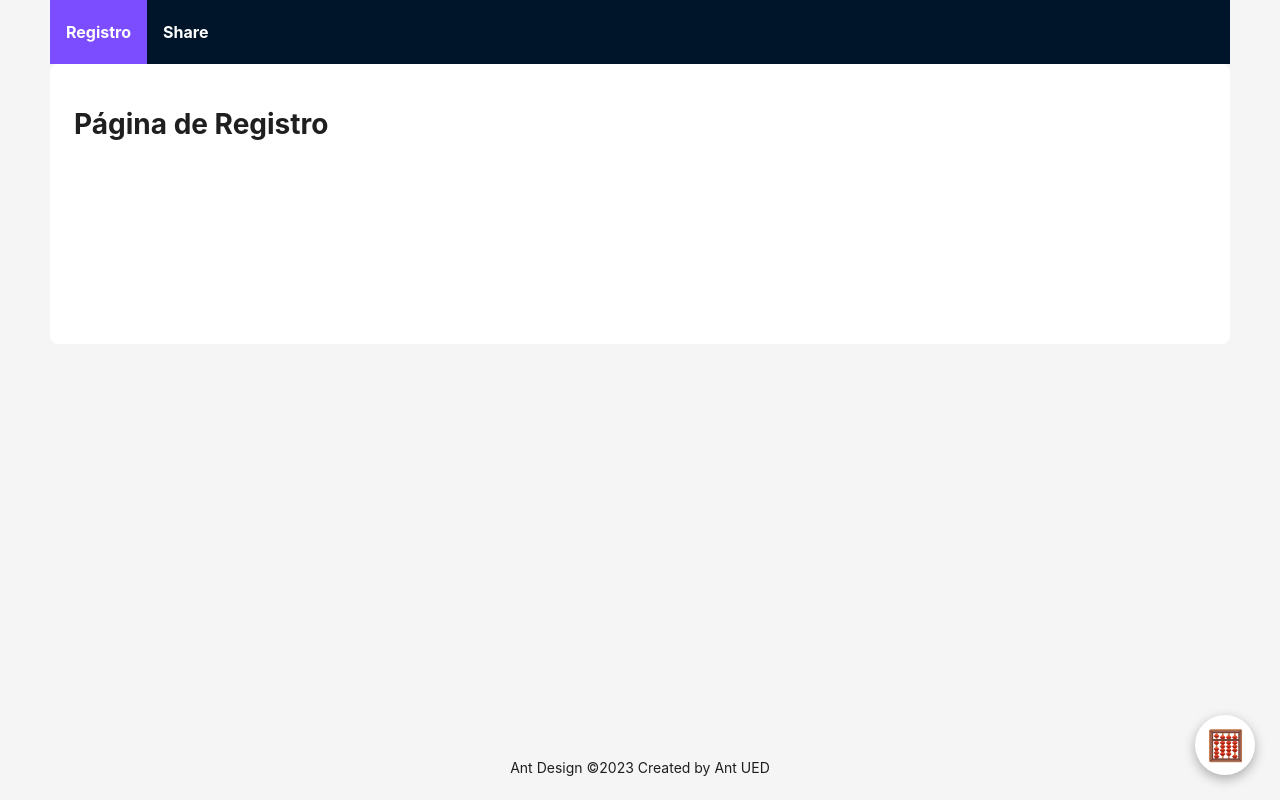
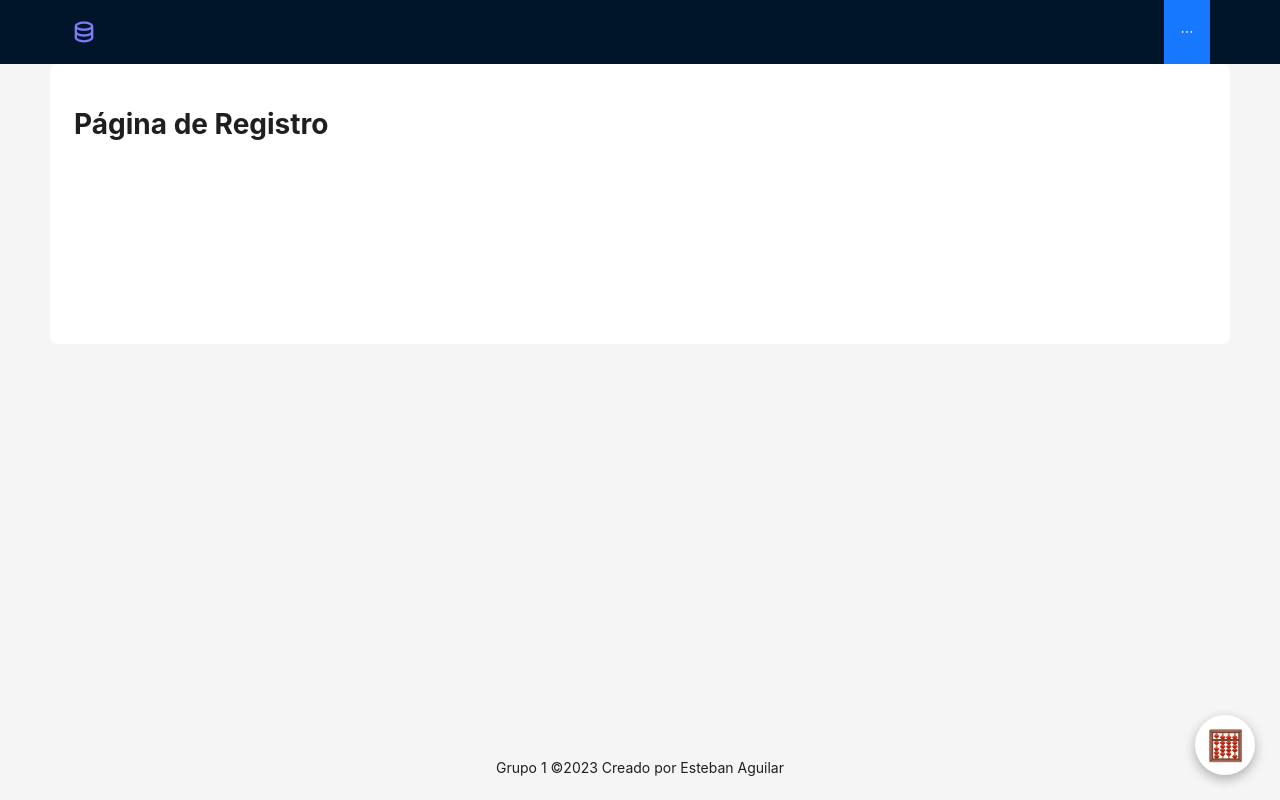
Before and after one commit to Diseno-Web-UIA/dotnet_frontend, a React (Create React App) app: page / in a window 1280 px wide. Built offline with nearby package versions, Linux system fonts and the light colour scheme.

Commit message:
logo y posicion menu

```diff
--- a/package.json
+++ b/package.json
@@ -11,6 +11,7 @@
     "mathjs": "^14.6.0",
     "react": "^19.1.1",
     "react-dom": "^19.1.1",
+    "react-icons": "^5.5.0",
     "react-router-dom": "^7.7.1",
     "react-scripts": "5.0.1",
     "react-transition-group": "^4.4.5",
--- a/src/App.css
+++ b/src/App.css
@@ -6,6 +6,9 @@
   --color-fondo-claro: #F7FAFC;
   --color-texto: #2D3748;
   --color-boton-claro: #FFFFFF;
+  --color-violeta: #787FF6;
+  --color-turquesa: #00d2ff;
+
 }
 
 body {
@@ -18,17 +21,6 @@ body {
 
 .App {
   text-align: center;
-}
-
-.App-logo {
-  height: 40vmin;
-  pointer-events: none;
-}
-
-@media (prefers-reduced-motion: no-preference) {
-  .App-logo {
-    animation: App-logo-spin infinite 20s linear;
-  }
 }
 
 .App-header {
--- a/src/App.js
+++ b/src/App.js
@@ -25,7 +25,7 @@ const App = () => {
             <Breadcrumb.Item>Home</Breadcrumb.Item>
             <Breadcrumb.Item>App</Breadcrumb.Item>
           </Breadcrumb>
- */}
+            */}
 
           <div
             style={{
@@ -46,7 +46,7 @@ const App = () => {
         <Calculadora />
 
         <Footer style={{ textAlign: 'center' }}>
-          Ant Design ©2023 Created by Ant UED
+          Grupo 1 ©2023 Creado por Esteban Aguilar
         </Footer>
       </Layout>
     </Router>
--- a/src/componentes/Navbar/Navbar.css
+++ b/src/componentes/Navbar/Navbar.css
@@ -1,11 +1,34 @@
-/* Contenedor del menú */
 .navbar-container {
   display: flex;
   align-items: center;
   justify-content: space-between;
+  background-color: var(--color-navbar);
+  padding: 0 20px;
+  height: 64px;
 }
 
-/* Estilo base de los ítems del menú */
+/* Logo a la izquierda */
+.logo-container {
+  display: flex;
+  align-items: center;
+  gap: 10px;
+}
+
+/* Texto al lado del ícono */
+.logo-text {
+  font-size: 18px;
+  font-weight: bold;
+  color: white;
+}
+
+/* Fondo del menú forzado a oscuro */
+.custom-menu {
+  background-color: transparent !important;
+  flex-grow: 1;
+  justify-content: flex-end;
+}
+
+/* Ítems del menú con colores personalizados */
 .ant-menu-dark .ant-menu-item {
   font-weight: bold;
   font-size: 16px;
@@ -13,19 +36,12 @@
   color: #ffffff;
 }
 
-/* Ítem activo */
 .ant-menu-dark .ant-menu-item-selected {
   background-color: var(--color-violeta) !important;
   color: #ffffff !important;
 }
 
-/* Hover */
 .ant-menu-dark .ant-menu-item:hover {
   background-color: var(--color-turquesa) !important;
   color: #ffffff !important;
 }
-
-/* Fondo del navbar */
-.ant-layout-header {
-  background-color: var(--color-navbar) !important;
-}
--- a/src/componentes/Navbar/Navbar.js
+++ b/src/componentes/Navbar/Navbar.js
@@ -2,6 +2,9 @@ import React from 'react';
 import { Menu } from 'antd';
 import { useNavigate } from 'react-router-dom';
 import './Navbar.css';
+import { BiData } from 'react-icons/bi';
+
+
 
 const items = [
   { key: 'registro', label: 'Registro' },
@@ -15,7 +18,15 @@ const Navbar = () => {
     navigate(`/${e.key}`);
   };
 
+
   return (
+    <div className="navbar-container">
+      {/* Logo a la izquierda */}
+      <div className="logo-container">
+        <BiData size={28} color="#787FF6" />
+      </div>
+
+      {/* Menú de navegación a la derecha */}
       <Menu
         theme="dark"
         mode="horizontal"
@@ -23,7 +34,7 @@ const Navbar = () => {
         items={items}
         onClick={handleClick}
       />
+    </div>
   );
 };
-
 export default Navbar;
```
Also changed, not shown: src/componentes/calculadora/calculadora.js (indentation only), 1 other file (tests, documents, lock files or other folders). Lines whose indentation alone changed are shown as unchanged.
